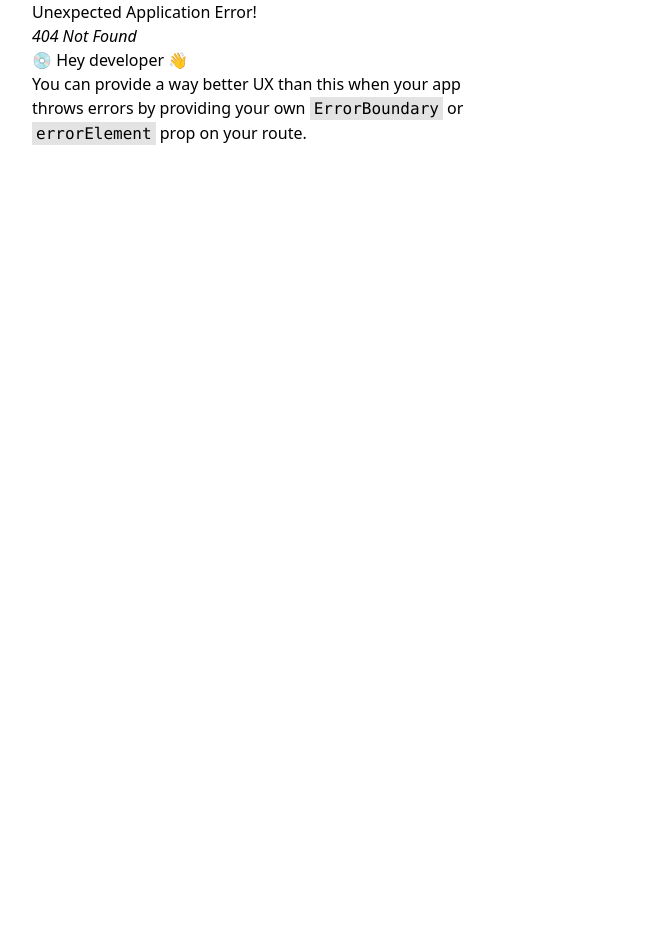
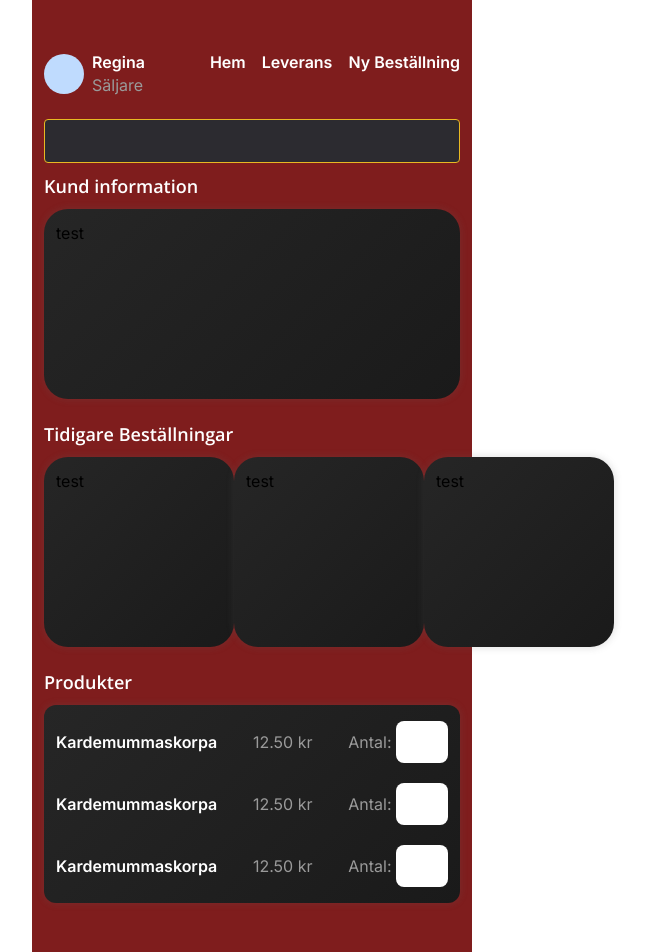
Before and after one commit to kemorsky/Mormor-Dagny-s-Bageri, a React (Vite) app: page /confirm-order in a window 1280 px wide. Before the commit this address had no page. Shown: the top 952 px of the page, without its empty margins (388-1035 px from the left). Built offline with nearby package versions, Linux system fonts and the light colour scheme.

Commit message:
basic implementation of confirmation page

```diff
--- a/src/blocks/card.tsx
+++ b/src/blocks/card.tsx
@@ -9,7 +9,7 @@ const Card = React.forwardRef<
   <div
     ref={ref}
     className={cn(
-      "w-[190px] h-[190px] px-1.5 py-3 bg-gradient-card shadow-[0px_0px_6px_2px_rgba(100,100,100,0.15)] rounded-3xl inline-flex flex-col items-end justify-between",
+      "w-[190px] h-[190px] px-3 py-3 bg-gradient-card shadow-[0px_0px_6px_2px_rgba(100,100,100,0.15)] rounded-3xl inline-flex flex-col items-end justify-between",
       className
     )}
     {...props}
@@ -122,7 +122,82 @@ const CardClientNumber = React.forwardRef<
 ))
 CardClientNumber.displayName = "CardClientNumber"
 
-export {Card, CardDate, CardHeader, CardStore, CardAddress, CardFooter, CardClientName, CardClientNumber}
+const ProductListCard = React.forwardRef<
+  HTMLDivElement,
+  React.HTMLAttributes<HTMLDivElement>
+>(({ className, ...props }, ref) => (
+  <div
+    ref={ref}
+    className={cn(
+      "w-full px-3 py-3 bg-gradient-card shadow-[0px_0px_6px_2px_rgba(100,100,100,0.15)] rounded-xl inline-flex flex-col items-start justify-center gap-3",
+      className
+    )}
+    {...props}
+  />
+))
+ProductListCard.displayName = "ProductListCard"
+
+const ProductCard = React.forwardRef<
+  HTMLDivElement,
+  React.HTMLAttributes<HTMLDivElement>
+>(({ className, ...props }, ref) => (
+  <div
+    ref={ref}
+    className={cn(
+      "w-full py-1 inline-flex items-center justify-between text-[1rem] leading-[1.1875rem]",
+      className
+    )}
+    {...props}
+  />
+))
+ProductCard.displayName = "ProductCard"
+
+const ProductCardName = React.forwardRef<
+  HTMLDivElement,
+  React.HTMLAttributes<HTMLDivElement>
+>(({ className, ...props }, ref) => (
+  <div
+    ref={ref}
+    className={cn(
+      "text-Branding-textPrimary font-inter font-semibold",
+      className
+    )}
+    {...props}
+  />
+))
+ProductCardName.displayName = "ProductCardName"
+
+const ProductCardPrice = React.forwardRef<
+  HTMLDivElement,
+  React.HTMLAttributes<HTMLDivElement>
+>(({ className, ...props }, ref) => (
+  <div
+    ref={ref}
+    className={cn(
+      "text-Branding-textSecondary font-inter font-medium",
+      className
+    )}
+    {...props}
+  />
+))
+ProductCardPrice.displayName = "ProductCardPrice"
+
+const ProductCardAmount = React.forwardRef<
+  HTMLDivElement,
+  React.HTMLAttributes<HTMLDivElement>
+>(({ className, ...props }, ref) => (
+  <div
+    ref={ref}
+    className={cn(
+      "text-Branding-textSecondary font-inter font-medium",
+      className
+    )}
+    {...props}
+  />
+))
+ProductCardAmount.displayName = "ProductCardAmount"
+
+export {Card, CardDate, CardHeader, CardStore, CardAddress, CardFooter, CardClientName, CardClientNumber, ProductListCard, ProductCard, ProductCardName, ProductCardPrice, ProductCardAmount}
 
 
 // export default function Card() {
--- a/src/components/ui/button.tsx
+++ b/src/components/ui/button.tsx
@@ -2,7 +2,7 @@ import { cn } from "../../lib/utils";
 
 type ButtonProps = React.ButtonHTMLAttributes<HTMLButtonElement>;
 
-export default function ButtonPrimary({className, ...props}: ButtonProps) {
+export const ButtonPrimary: React.FC<ButtonProps> = ({className, ...props}) => {
     return (
         <button className={cn("font-lato font-bold w-[232px] px-4 py-3 bg-Branding-primaryButton hover:bg-Branding-primaryButton/80 transition-colors rounded-xl border border-Branding-textAccent inline-flex justify-center items-center text-Branding-textAccent text-[1.125rem] leading-[1.5rem]", className)}
         {...props}>
--- /dev/null
+++ b/src/components/ui/input.tsx
@@ -0,0 +1,11 @@
+import { cn } from "../../lib/utils";
+
+type InputProps = React.InputHTMLAttributes<HTMLInputElement>;
+
+export const InputPrimary: React.FC<InputProps> = ({className, ...props}) => {
+    return <input className={cn("w-full h-[2.75rem] px-4 py-3 inline-flex items-start justify-start self-stretch rounded bg-Branding-input border border-Branding-textAccent font-inter text-base text-Branding-textPrimary font-semibold focus:border-white focus:outline-none relative", className)}{...props}/>;
+}
+
+export const InputAmount: React.FC<InputProps> = ({className, ...props}) =>  {
+    return <input type="text" className={cn("bg-white w-[3.25rem] h-[2.625rem] rounded-[0.5rem] text-[1rem] text-black text-center px-2 py-1", className)} {...props}/>
+}
--- a/src/components/ui/login-input.tsx
+++ /dev/null
@@ -1,7 +0,0 @@
-import { cn } from "../../lib/utils";
-
-type InputProps = React.InputHTMLAttributes<HTMLInputElement>;
-
-export default function InputLogin({className, ...props}: InputProps) {
-    return <input className={cn("w-full h-[2.75rem] px-4 py-3 inline-flex items-start justify-start self-stretch rounded bg-Branding-input border border-Branding-textAccent font-inter text-base text-Branding-textSecondary font-semibold focus:border-white focus:outline-none relative", className)}{...props}/>
-}
--- /dev/null
+++ b/src/pages/confirmation.page/confirmation-page.tsx
@@ -0,0 +1,66 @@
+import { useState } from "react"
+import Menu from "../../elements/menu/menu"
+import { InputPrimary } from "../../components/ui/input"
+import { InputAmount } from "../../components/ui/input"
+import { Card, CardHeader, ProductListCard, ProductCard, ProductCardName, ProductCardPrice, ProductCardAmount  } from "../../blocks/card"
+
+export default function ConfirmationPage() {
+
+
+    return (
+        <main className="w-full min-h-[59.75rem] inline-flex flex-col items-center justify-center bg-red-900">
+            <div className="w-full inline-flex flex-col items-start justify-center gap-6 px-3 py-3">
+                <Menu />
+                <section className="w-full inline-flex flex-col items-start justify-center gap-3">
+                    <InputPrimary />
+                    <p className="text-[1.125rem] leading-[1.375rem] font-open-sans font-semibold text-Branding-textPrimary">Kund information</p>
+                    <Card className="w-full">
+                        <CardHeader>
+                            test
+                        </CardHeader>
+                    </Card>
+                </section>
+                <section className="w-full inline-flex flex-col items-start justify-center gap-3">
+                    <p className="text-[1.125rem] leading-[1.375rem] font-open-sans font-semibold text-Branding-textPrimary">Tidigare Beställningar</p>
+                    <div className="inline-flex items-center justify-around">
+                        <Card className="">
+                            <CardHeader>
+                                test
+                            </CardHeader>
+                        </Card>
+                        <Card className="">
+                            <CardHeader>
+                                test
+                            </CardHeader>
+                        </Card>
+                        <Card className="">
+                            <CardHeader>
+                                test
+                            </CardHeader>
+                        </Card>
+                    </div>
+                </section>
+                <section className="w-full inline-flex flex-col items-start justify-center gap-3">
+                    <p className="text-[1.125rem] leading-[1.375rem] font-open-sans font-semibold text-Branding-textPrimary">Produkter</p>
+                    <ProductListCard>
+                        <ProductCard>
+                            <ProductCardName>Kardemummaskorpa</ProductCardName>
+                            <ProductCardPrice>12.50 kr</ProductCardPrice>
+                            <ProductCardAmount>Antal: <InputAmount /></ProductCardAmount>
+                        </ProductCard>
+                        <ProductCard>
+                            <ProductCardName>Kardemummaskorpa</ProductCardName>
+                            <ProductCardPrice>12.50 kr</ProductCardPrice>
+                            <ProductCardAmount>Antal: <InputAmount /></ProductCardAmount>
+                        </ProductCard>
+                        <ProductCard>
+                            <ProductCardName>Kardemummaskorpa</ProductCardName>
+                            <ProductCardPrice>12.50 kr</ProductCardPrice>
+                            <ProductCardAmount>Antal: <InputAmount /></ProductCardAmount>
+                        </ProductCard>
+                    </ProductListCard>
+                </section>
+            </div>
+        </main>
+    )
+}
--- a/src/pages/login-page/login-page.tsx
+++ b/src/pages/login-page/login-page.tsx
@@ -1,7 +1,7 @@
 import { useState } from "react";
 import { useNavigate } from "react-router";
-import ButtonPrimary from "../../components/ui/button";
-import InputLogin from "../../components/ui/login-input";
+import { ButtonPrimary } from "../../components/ui/button";
+import { InputPrimary } from "../../components/ui/input";
 
 import { PiEye, PiEyeSlash } from "react-icons/pi";
 
@@ -36,14 +36,14 @@ export default function LoginPage() {
                         <form className="w-full py-2.5 flex flex-col items-center justify-center gap-2.5" onSubmit={handleSubmit} action="submit">
                             <label className="w-full py-1 flex flex-col items-start justify-center gap-2">
                                 <span className="text-[0.875rem] leading-[0.875rem] font-inter font-semibold text-Branding-textPrimary">Användarenamn</span>
-                                <InputLogin type="text"
+                                <InputPrimary type="text"
                                             value={username}
                                             onChange={(e) => {setUsername(e.target.value)}}
                                 />
                             </label>
                             <label className="w-full py-1 flex flex-col items-start justify-center gap-2 text-[0.875rem] leading-[0.875rem] font-semibold">
                                 <span className="text-[0.875rem] leading-[0.875rem] font-inter font-semibold">Lösenord</span>
-                                <InputLogin type="password"
+                                <InputPrimary type="password"
                                             value={password}
                                             onChange={(e) => {setPassword(e.target.value)}}
 
--- a/src/pages/recover-password/recover-password.tsx
+++ b/src/pages/recover-password/recover-password.tsx
@@ -1,6 +1,6 @@
 import { useState } from "react"
-import ButtonPrimary from "../../components/ui/button"
-import InputLogin from "../../components/ui/login-input"
+import { ButtonPrimary } from "../../components/ui/button"
+import { InputPrimary } from "../../components/ui/input"
 
 export default function RecoverPassword() {
 
@@ -19,7 +19,7 @@ export default function RecoverPassword() {
                         <div className="w-[24.5rem] flex flex-col items-center justify-center gap-6">
                             <label className="w-full py-1 flex flex-col items-start justify-center gap-2">
                                 <span className="text-[0.875rem] leading-[0.875rem] font-inter font-semibold text-Branding-textPrimary">E-mail</span>
-                                <InputLogin type="text"
+                                <InputPrimary type="text"
                                             value={recoverPassword}
                                             onChange={(e) => {setRecoverPassword(e.target.value)}}
                                 />
--- a/src/router/router.tsx
+++ b/src/router/router.tsx
@@ -4,6 +4,7 @@ import LoginPage from '../pages/login-page/login-page';
 import RecoverPassword from '../pages/recover-password/recover-password';
 import Dashboard from '../pages/dashboard/dashboard';
 import OrderPage from '../pages/order-page/order-page';
+import ConfirmationPage from '../pages/confirmation.page/confirmation-page';
 
 const router = createBrowserRouter([
     {
@@ -26,6 +27,10 @@ const router = createBrowserRouter([
         path: '/order',
         element: <OrderPage />,
     },
+    {
+        path: '/confirm-order',
+        element: <ConfirmationPage />,
+    },
 
 ])
 
```
